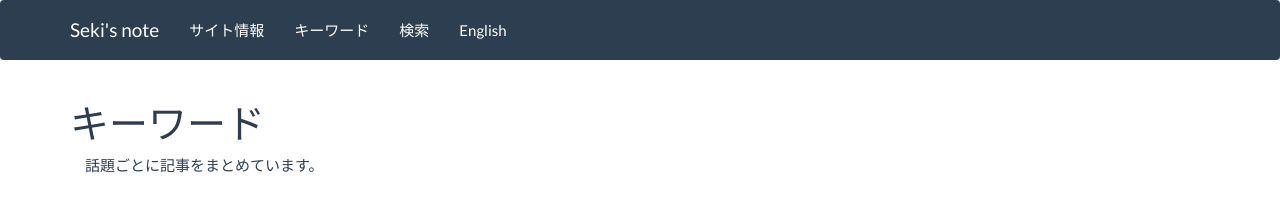
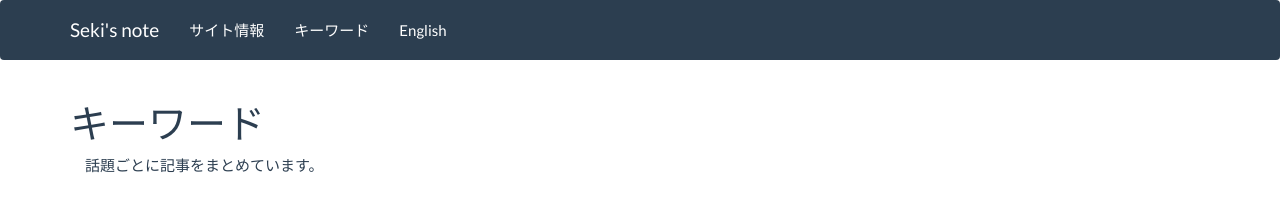
Before and after one commit to sekika/sekika.github.io, a Jekyll site: the page built from tags/index.html, in a window 1280 px wide. Shown: the top 198 px of the page. Built offline with Jekyll 4.4.1, drawn with Linux system fonts in a browser that asks for light colours; nearby versions of some CDN libraries.

Commit message:
検索が動かないので外す

```diff
--- a/_includes/header.html
+++ b/_includes/header.html
@@ -16,7 +16,6 @@
       <ul class="nav navbar-nav">
         <li><a href="{{ "/about/" | prepend: site.baseurl }}">サイト情報</a></li>
         <li><a href="{{ "/tags/" | prepend: site.baseurl }}">キーワード</a></li>
-        <li><a href="{{ "/search/" | prepend: site.baseurl }}">検索</a></li>
         <li><a href="{{ "/tags/english/index.html" | prepend: site.baseurl }}">English</a></li>
       </ul>
     </div>
```
